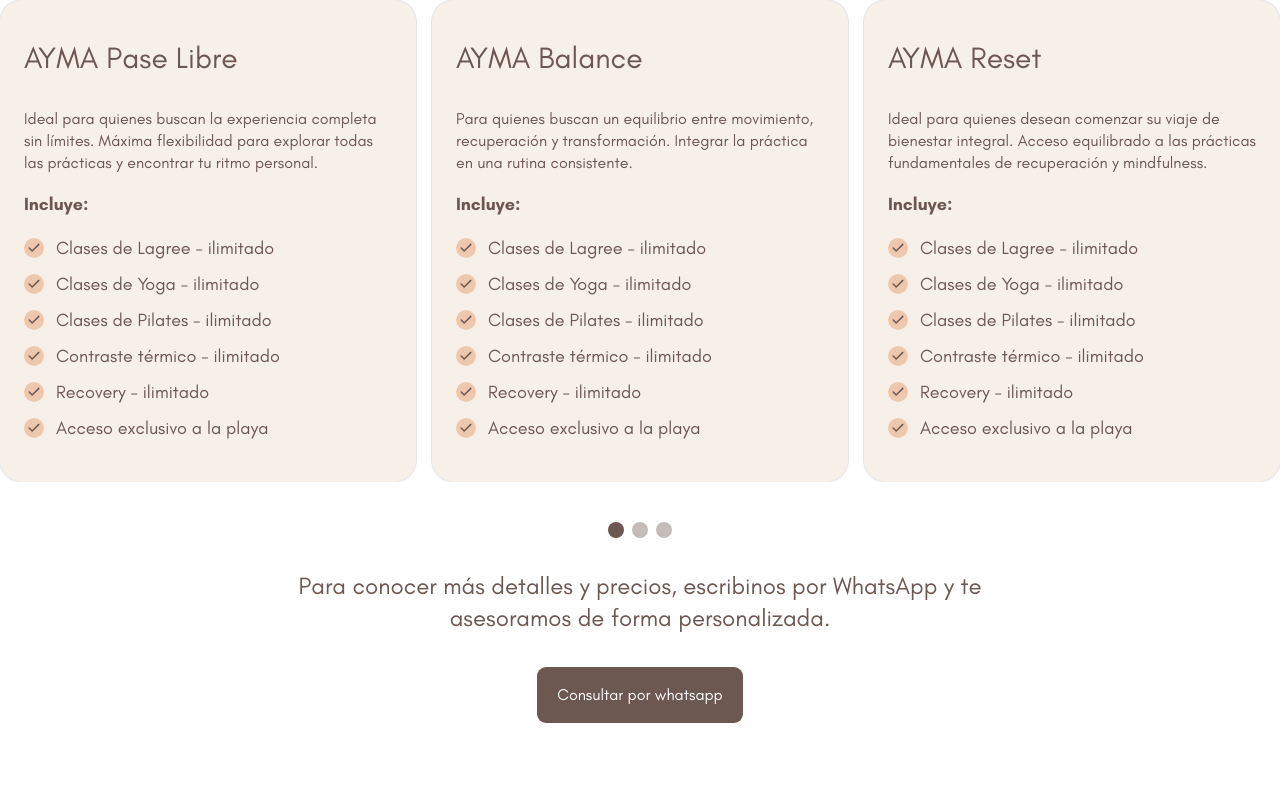
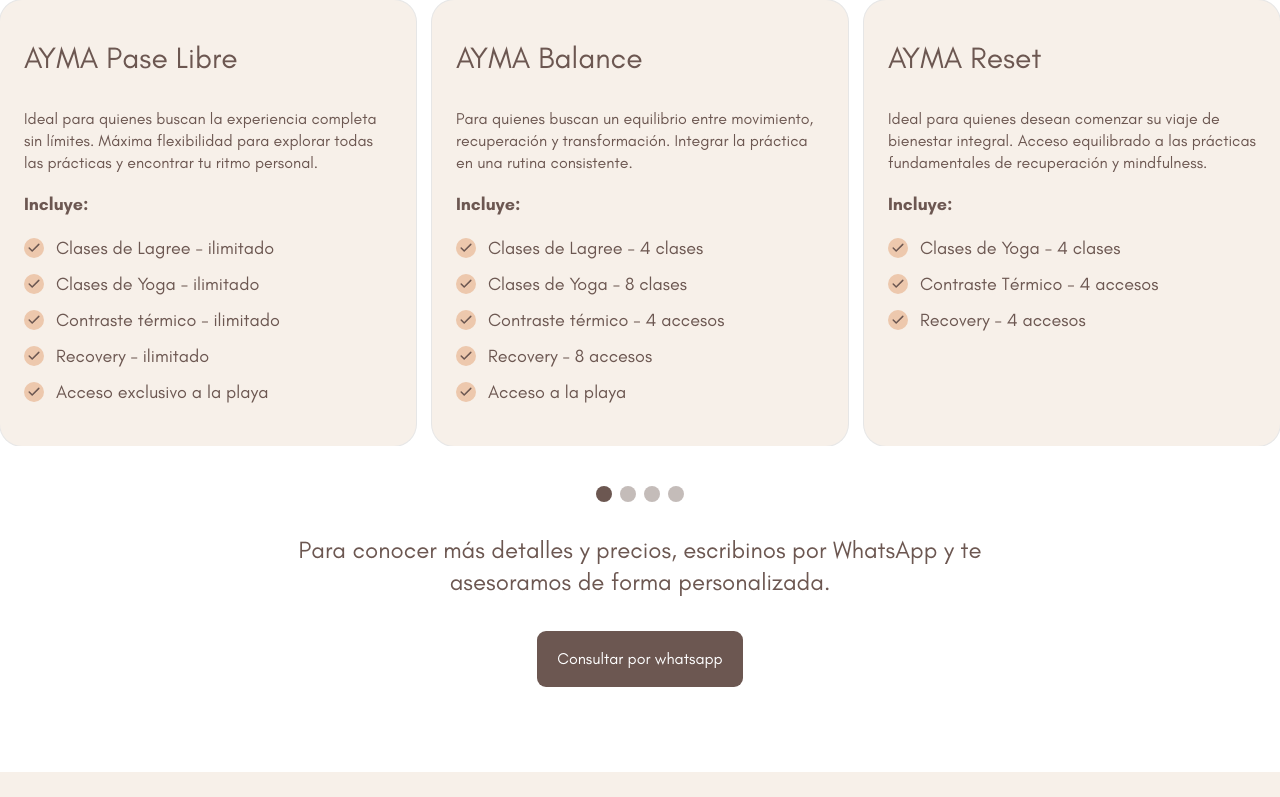
Before and after one commit to tquinteros/AYMA-landing, a Next.js app: page / in a window 1280 px wide. Shown: the part 2907-3704 px from the top of the page. Built offline with nearby package versions, Linux system fonts and the light colour scheme.

Commit message:
membership data

```diff
--- a/data/membership.ts
+++ b/data/membership.ts
@@ -4,34 +4,41 @@ export const memberships = [
     name: "AYMA Pase Libre",
     description: "Ideal para quienes buscan la experiencia completa sin límites. Máxima flexibilidad para explorar todas las prácticas y encontrar tu ritmo personal.",
     price: 10,
-    features: ["Clases de Lagree - ilimitado", "Clases de Yoga - ilimitado", "Clases de Pilates - ilimitado", "Contraste térmico - ilimitado", "Recovery - ilimitado", "Acceso exclusivo a la playa"],
+    features: ["Clases de Lagree - ilimitado", "Clases de Yoga - ilimitado", "Contraste térmico - ilimitado", "Recovery - ilimitado", "Acceso exclusivo a la playa"],
   },
   {
     id: 2,
     name: "AYMA Balance",
     description: "Para quienes buscan un equilibrio entre movimiento, recuperación y transformación. Integrar la práctica en una rutina consistente.",
     price: 20,
-    features: ["Clases de Lagree - ilimitado", "Clases de Yoga - ilimitado", "Clases de Pilates - ilimitado", "Contraste térmico - ilimitado", "Recovery - ilimitado", "Acceso exclusivo a la playa"],
+    features: ["Clases de Lagree - 4 clases", "Clases de Yoga - 8 clases", "Contraste térmico - 4 accesos", "Recovery - 8 accesos", "Acceso a la playa"],
   },
   {
     id: 3,
     name: "AYMA Reset",
     description: "Ideal para quienes desean comenzar su viaje de bienestar integral. Acceso equilibrado a las prácticas fundamentales de recuperación y mindfulness.",
     price: 30,
-    features: ["Clases de Lagree - ilimitado", "Clases de Yoga - ilimitado", "Clases de Pilates - ilimitado", "Contraste térmico - ilimitado", "Recovery - ilimitado", "Acceso exclusivo a la playa"],
+    features: ["Clases de Yoga - 4 clases", "Contraste Térmico - 4 accesos", "Recovery - 4 accesos",],
   },
   {
     id: 4,
-    name: "AYMA Body",
-    description: "Ideal para quienes desean comenzar su viaje de bienestar integral. Acceso equilibrado a las prácticas fundamentales de recuperación y mindfulness.",
+    name: "AYMA Ritual",
+    description: "Ideal para quienes desean probar la experiencia completa de AYMA en una sesión inmersiva. Perfecto para descubrir si AYMA es tu refugio.",
     price: 30,
-    features: ["Clases de Lagree - ilimitado", "Clases de Yoga - ilimitado", "Clases de Pilates - ilimitado", "Contraste térmico - ilimitado", "Recovery - ilimitado", "Acceso exclusivo a la playa"],
+    features: ["Un día completo de la experiencia AYMA", "Acceso a todas las instalaciones", "Guía personalizada por la experiencia"]
   },
   {
     id: 5,
-    name: "AYMA Mind",
-    description: "Ideal para quienes desean comenzar su viaje de bienestar integral. Acceso equilibrado a las prácticas fundamentales de recuperación y mindfulness.",
+    name: "AYMA Recovery",
+    description: "Ideal para quienes priorizan la recuperación y el descanso.",
     price: 30,
-    features: ["Clases de Lagree - ilimitado", "Clases de Yoga - ilimitado", "Clases de Pilates - ilimitado", "Contraste térmico - ilimitado", "Recovery - ilimitado", "Acceso exclusivo a la playa"],
+    features: ["Sauna - ilimitado", "Contraste Térmico - ilimitado", "Cold Plunge - ilimitado", "Cabina de frío - ilimitado", "Acceso a la playa"]
+  },
+  {
+    id: 6,
+    name: "AYMA Yoga Pass",
+    description: "Ideal para quienes desean profundizar en la práctica del yoga.",
+    price: 30,
+    features: ["Clases de Yoga - ilimitado", "Práctica consciente y guíada", "Acceso a la playa"]
   },
 ];
```
